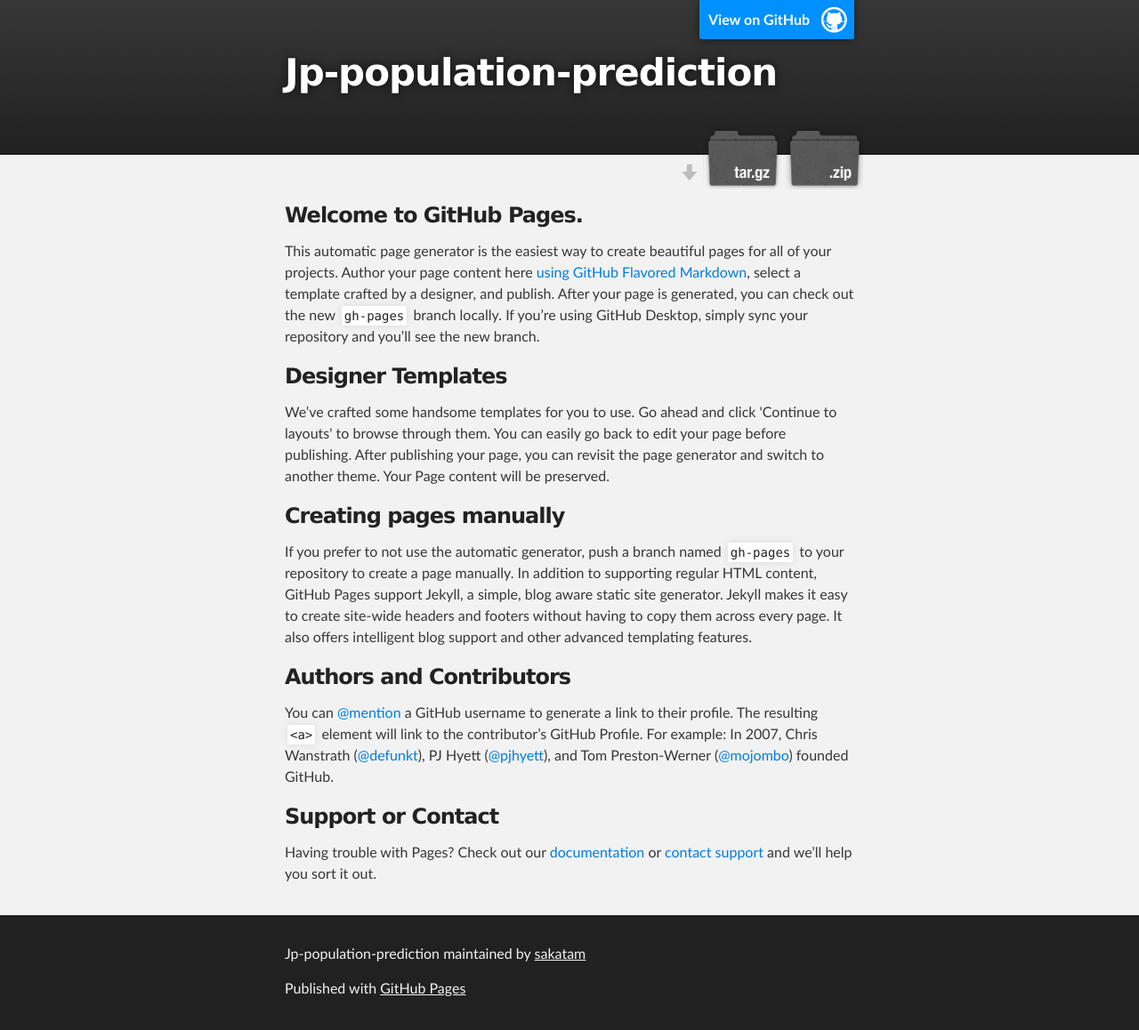
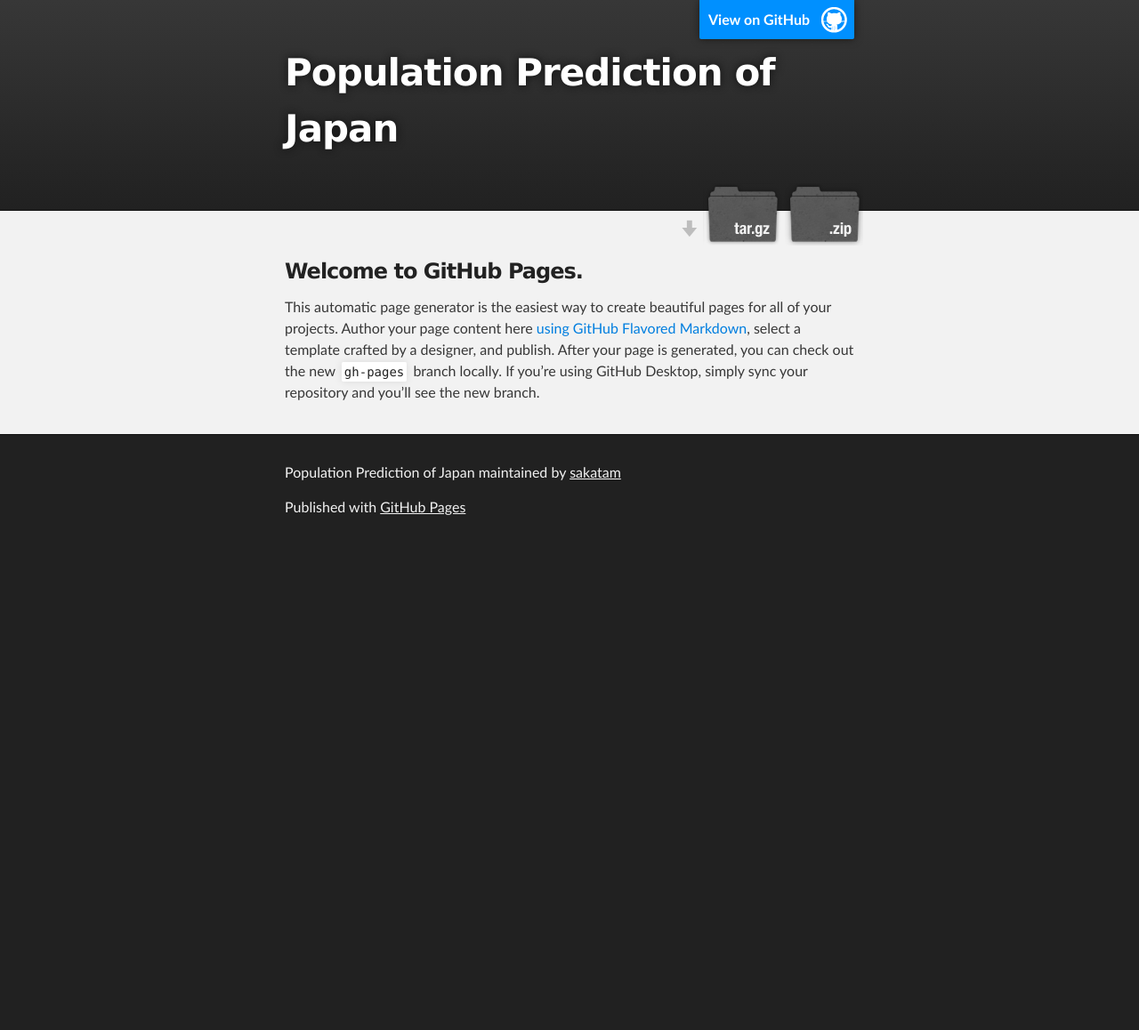
Before and after one commit to sakatam/jp-population-prediction, a plain HTML site: page index.html in a window 1280 px wide. Shown: the whole page at 89% size. After the commit the page ends 800 px from the top, so only its background shows below. Drawn offline with Linux system fonts and the light colour scheme.

Commit message:
Create gh-pages branch via GitHub

```diff
--- a/index.html
+++ b/index.html
@@ -4,11 +4,11 @@
   <head>
     <meta charset='utf-8'>
     <meta http-equiv="X-UA-Compatible" content="chrome=1">
-    <meta name="description" content="Jp-population-prediction : ">
+    <meta name="description" content="Population Prediction of Japan : ">
 
     <link rel="stylesheet" type="text/css" media="screen" href="stylesheets/stylesheet.css">
 
-    <title>Jp-population-prediction</title>
+    <title>Population Prediction of Japan</title>
   </head>
 
   <body>
@@ -18,7 +18,7 @@
         <header class="inner">
           <a id="forkme_banner" href="https://github.com/sakatam/jp-population-prediction">View on GitHub</a>
 
-          <h1 id="project_title">Jp-population-prediction</h1>
+          <h1 id="project_title">Population Prediction of Japan</h1>
           <h2 id="project_tagline"></h2>
 
             <section id="downloads">
@@ -35,37 +35,27 @@
 <a id="welcome-to-github-pages" class="anchor" href="#welcome-to-github-pages" aria-hidden="true"><span aria-hidden="true" class="octicon octicon-link"></span></a>Welcome to GitHub Pages.</h3>
 
 <p>This automatic page generator is the easiest way to create beautiful pages for all of your projects. Author your page content here <a href="https://guides.github.com/features/mastering-markdown/">using GitHub Flavored Markdown</a>, select a template crafted by a designer, and publish. After your page is generated, you can check out the new <code>gh-pages</code> branch locally. If you’re using GitHub Desktop, simply sync your repository and you’ll see the new branch.</p>
-
-<h3>
-<a id="designer-templates" class="anchor" href="#designer-templates" aria-hidden="true"><span aria-hidden="true" class="octicon octicon-link"></span></a>Designer Templates</h3>
-
-<p>We’ve crafted some handsome templates for you to use. Go ahead and click 'Continue to layouts' to browse through them. You can easily go back to edit your page before publishing. After publishing your page, you can revisit the page generator and switch to another theme. Your Page content will be preserved.</p>
-
-<h3>
-<a id="creating-pages-manually" class="anchor" href="#creating-pages-manually" aria-hidden="true"><span aria-hidden="true" class="octicon octicon-link"></span></a>Creating pages manually</h3>
-
-<p>If you prefer to not use the automatic generator, push a branch named <code>gh-pages</code> to your repository to create a page manually. In addition to supporting regular HTML content, GitHub Pages support Jekyll, a simple, blog aware static site generator. Jekyll makes it easy to create site-wide headers and footers without having to copy them across every page. It also offers intelligent blog support and other advanced templating features.</p>
-
-<h3>
-<a id="authors-and-contributors" class="anchor" href="#authors-and-contributors" aria-hidden="true"><span aria-hidden="true" class="octicon octicon-link"></span></a>Authors and Contributors</h3>
-
-<p>You can <a href="https://help.github.com/articles/basic-writing-and-formatting-syntax/#mentioning-users-and-teams" class="user-mention">@mention</a> a GitHub username to generate a link to their profile. The resulting <code>&lt;a&gt;</code> element will link to the contributor’s GitHub Profile. For example: In 2007, Chris Wanstrath (<a href="https://github.com/defunkt" class="user-mention">@defunkt</a>), PJ Hyett (<a href="https://github.com/pjhyett" class="user-mention">@pjhyett</a>), and Tom Preston-Werner (<a href="https://github.com/mojombo" class="user-mention">@mojombo</a>) founded GitHub.</p>
-
-<h3>
-<a id="support-or-contact" class="anchor" href="#support-or-contact" aria-hidden="true"><span aria-hidden="true" class="octicon octicon-link"></span></a>Support or Contact</h3>
-
-<p>Having trouble with Pages? Check out our <a href="https://help.github.com/pages">documentation</a> or <a href="https://github.com/contact">contact support</a> and we’ll help you sort it out.</p>
       </section>
     </div>
 
     <!-- FOOTER  -->
     <div id="footer_wrap" class="outer">
       <footer class="inner">
-        <p class="copyright">Jp-population-prediction maintained by <a href="https://github.com/sakatam">sakatam</a></p>
+        <p class="copyright">Population Prediction of Japan maintained by <a href="https://github.com/sakatam">sakatam</a></p>
         <p>Published with <a href="https://pages.github.com">GitHub Pages</a></p>
       </footer>
     </div>
 
+              <script type="text/javascript">
+            var gaJsHost = (("https:" == document.location.protocol) ? "https://ssl." : "http://www.");
+            document.write(unescape("%3Cscript src='" + gaJsHost + "google-analytics.com/ga.js' type='text/javascript'%3E%3C/script%3E"));
+          </script>
+          <script type="text/javascript">
+            try {
+              var pageTracker = _gat._getTracker("UA-74363096-1");
+            pageTracker._trackPageview();
+            } catch(err) {}
+          </script>
 
 
   </body>
```
Also changed, not shown: params.json (+1 -1 lines).
